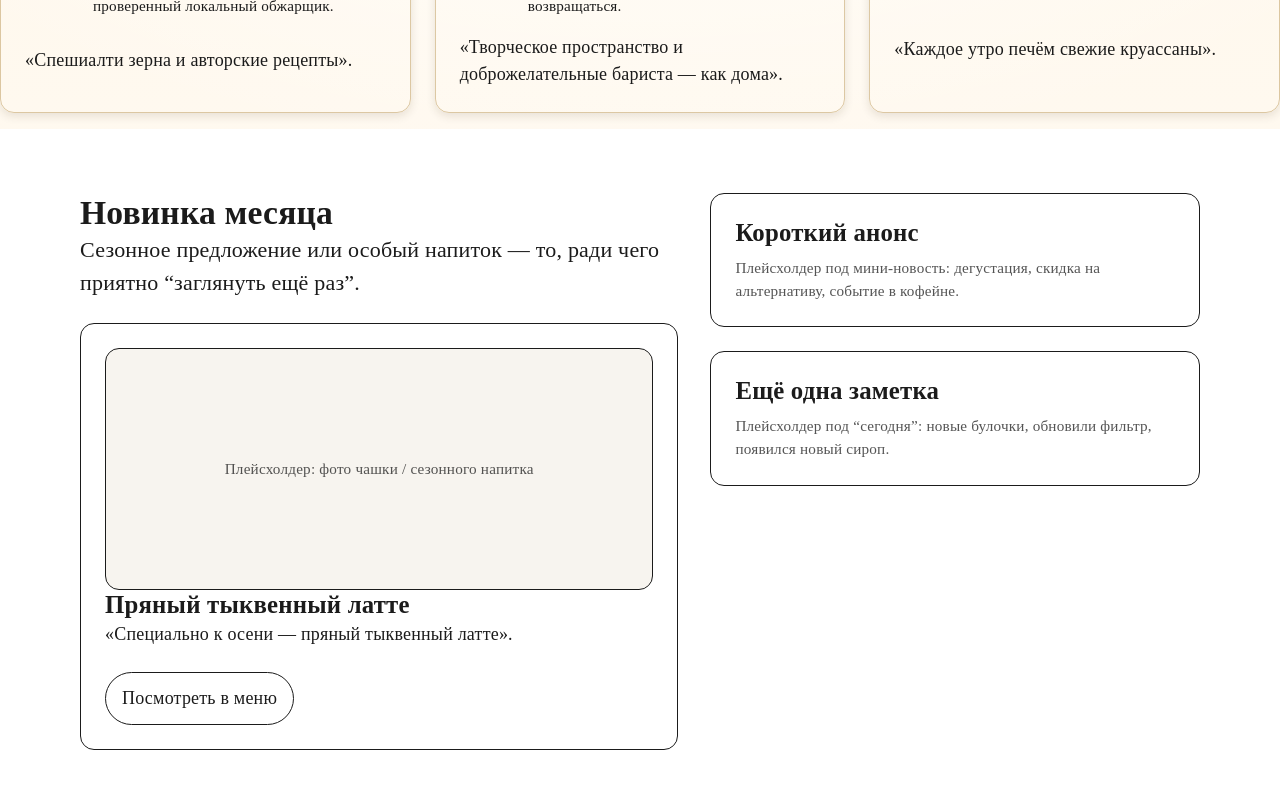
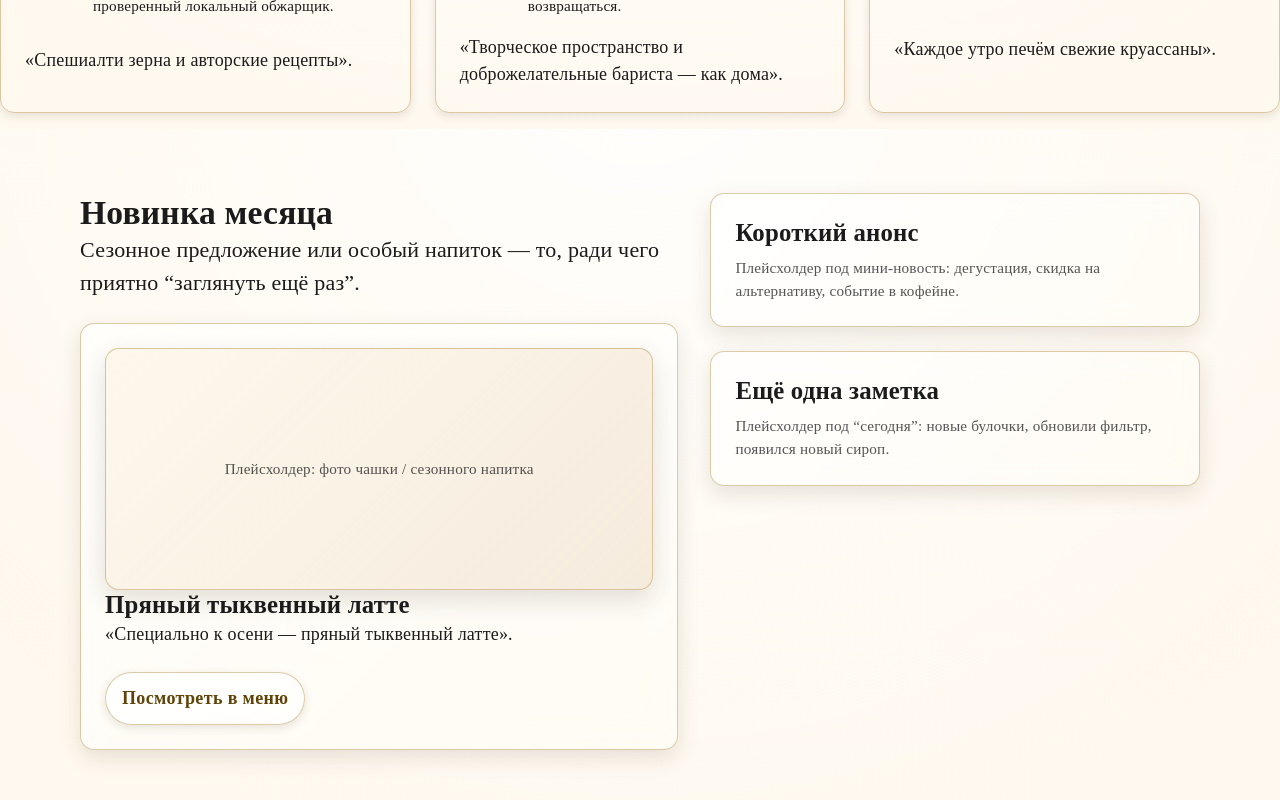
Before and after one commit to ALDYNEC-07/beno-coffe, a Next.js app: page / in a window 1280 px wide. Shown: the part 940-1740 px from the top of the page. Built offline with nearby package versions, Linux system fonts and the light colour scheme.

Commit message:
стилизовал секцию NewMonth

```diff
--- a/src/components/NewMonth/NewMonth.module.css
+++ b/src/components/NewMonth/NewMonth.module.css
@@ -5,6 +5,17 @@
   line-height: 1.5;
   letter-spacing: 0.2px;
   color: #1b1b1b;
+  background-color: #fffaf3;
+  background-image: radial-gradient(
+      70% 120% at 50% -10%,
+      rgba(255, 255, 255, 0.9),
+      rgba(255, 255, 255, 0)
+    ),
+    linear-gradient(
+      180deg,
+      rgba(255, 248, 236, 0.95),
+      rgba(255, 248, 236, 0.55)
+    );
 }
 
 .layout {
@@ -26,22 +37,35 @@
 }
 
 .card {
-  border: var(--border);
+  border: 1px solid rgba(155, 106, 18, 0.35);
   border-radius: var(--radius);
   padding: var(--space-3);
-  background: #fff;
+  background: linear-gradient(
+    135deg,
+    rgba(255, 255, 255, 0.75),
+    rgba(255, 255, 255, 0.35)
+  );
   display: grid;
   gap: var(--space-2);
+  box-shadow: 0 8px 22px rgba(60, 40, 20, 0.12);
+  backdrop-filter: blur(12px) saturate(145%);
+  -webkit-backdrop-filter: blur(12px) saturate(145%);
 }
 
 .media {
-  border: var(--border);
+  border: 1px solid rgba(155, 106, 18, 0.35);
   border-radius: var(--radius);
-  background: #f7f4ef;
+  background: linear-gradient(
+      135deg,
+      rgba(255, 248, 236, 0.9),
+      rgba(244, 232, 214, 0.7)
+    ),
+    #f7f4ef;
   min-height: clamp(180px, 28vw, 240px);
   display: grid;
   place-items: center;
   text-align: center;
+  box-shadow: 0 10px 26px rgba(60, 40, 20, 0.14);
 }
 
 .mediaText {
@@ -67,6 +91,21 @@
   flex-wrap: wrap;
   gap: var(--space-2);
   align-items: center;
+}
+
+.metaRow :global(.button) {
+  border: 1px solid rgba(155, 106, 18, 0.35);
+  background: linear-gradient(
+    135deg,
+    rgba(255, 255, 255, 0.75),
+    rgba(255, 255, 255, 0.35)
+  );
+  color: #5f4308;
+  font-weight: 600;
+  letter-spacing: 0.02em;
+  box-shadow: 0 3px 10px rgba(60, 40, 20, 0.12);
+  backdrop-filter: blur(12px) saturate(145%);
+  -webkit-backdrop-filter: blur(12px) saturate(145%);
 }
 
 .aside {
```
